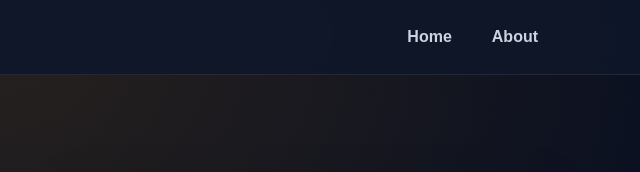
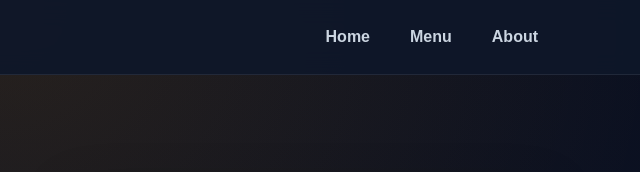
Before and after one commit to riverxapp/rapid-build-pvv, a plain HTML site: page about.html in a window 1280 px wide. Shown: the top 172 px of the page, 640-1280 px from the left. Drawn offline with Linux system fonts and the light colour scheme.

Commit message:
chore: deterministic bootstrap step 1/1 - about.html

```diff
--- a/about.html
+++ b/about.html
@@ -360,6 +360,7 @@
       </a>
       <nav class="nav" aria-label="Primary navigation">
         <a href="index.html">Home</a>
+        <a href="menu.html">Menu</a>
         <a href="about.html" aria-current="page">About</a>
       </nav>
     </div>
```
